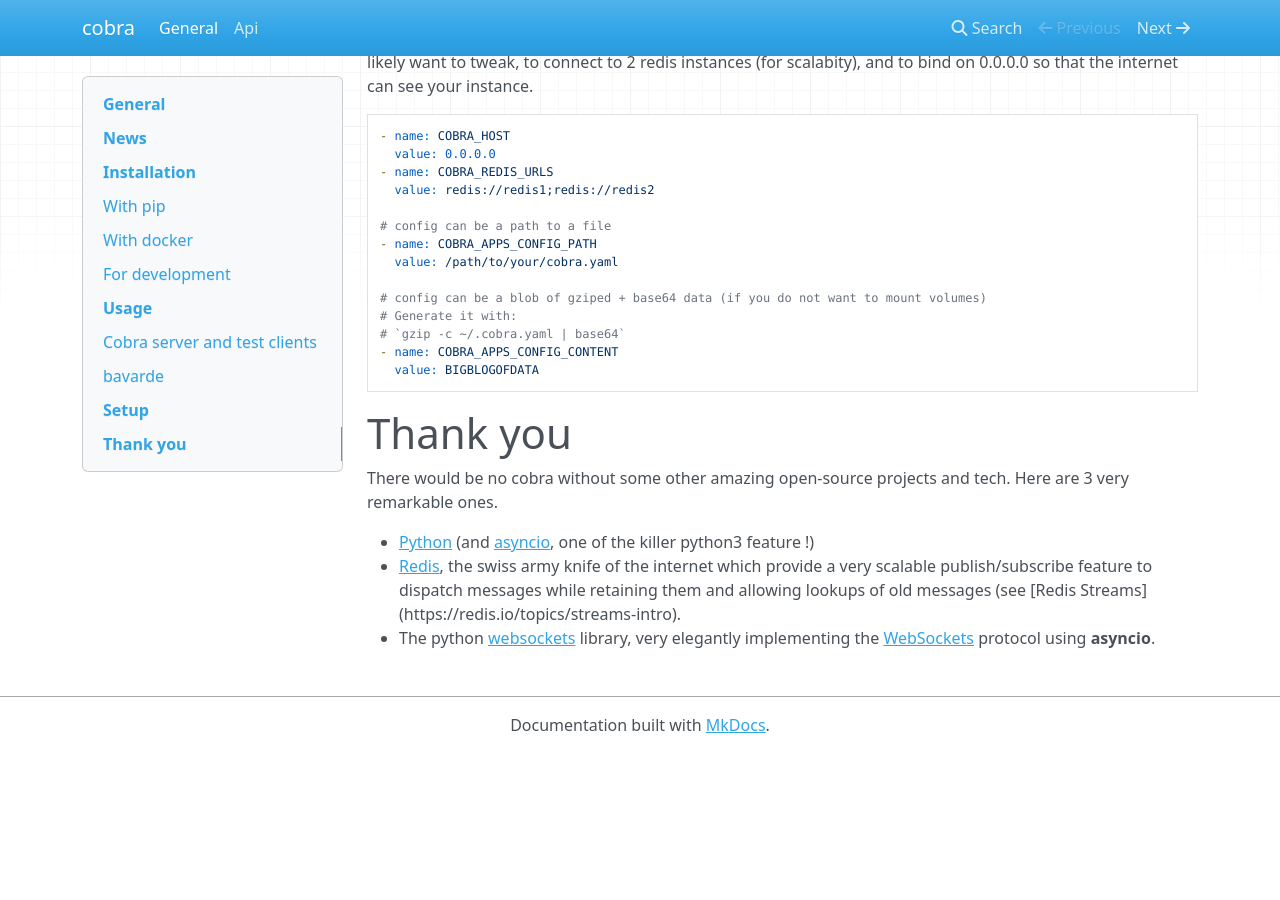
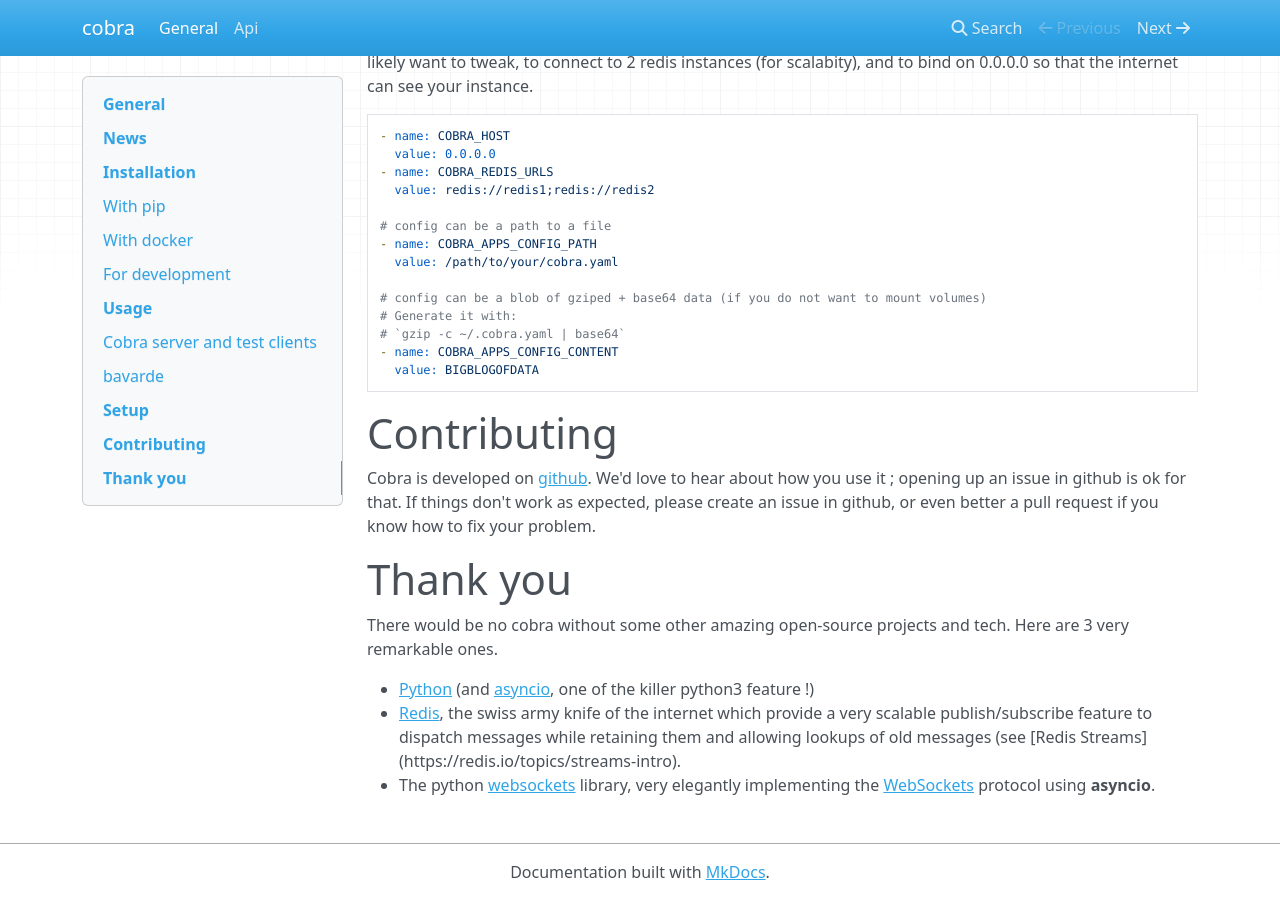
Before and after one commit to machinezone/cobra, an MkDocs documentation site: the page built from docs/index.md, in a window 1280 px wide and 900 px high, scrolled down 2305 px. Built offline with MkDocs 1.6.1, drawn with Linux system fonts in a browser that asks for light colours; nearby versions of some CDN libraries; before the commit the page ends 3058 px from its top, so only the background shows below that.

Commit message:
add link to github to the doc

````diff
--- a/docs/index.md
+++ b/docs/index.md
@@ -123,6 +123,10 @@ To run in production you will need a redis (version > 5) instance. Here are envi
   value: BIGBLOGOFDATA
 ```
 
+# Contributing
+
+Cobra is developed on [github](https://github.com/machinezone/cobra). We'd love to hear about how you use it ; opening up an issue in github is ok for that. If things don't work as expected, please create an issue in github, or even better a pull request if you know how to fix your problem.
+
 # Thank you
 
 There would be no cobra without some other amazing open-source projects and tech. Here are 3 very remarkable ones.
````
